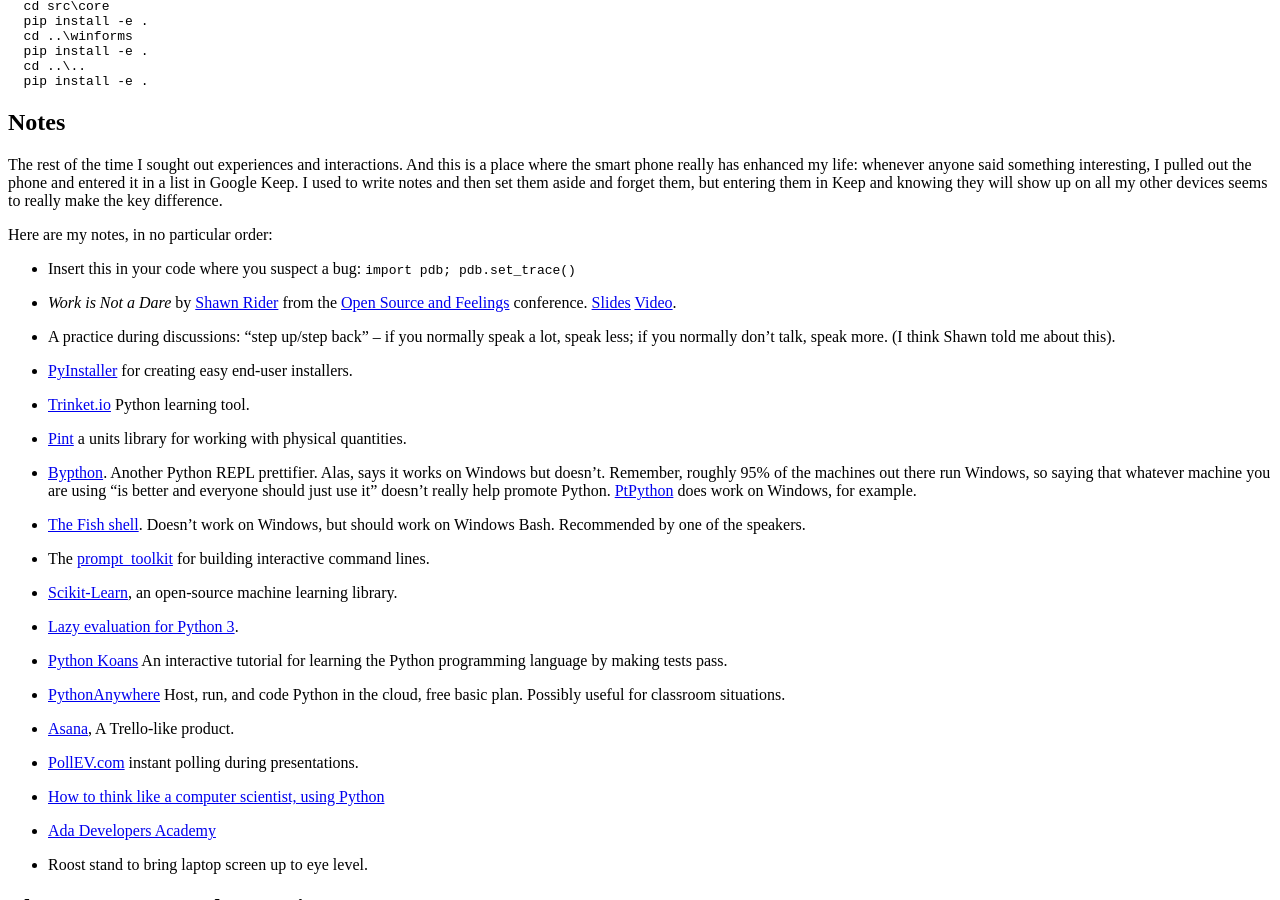
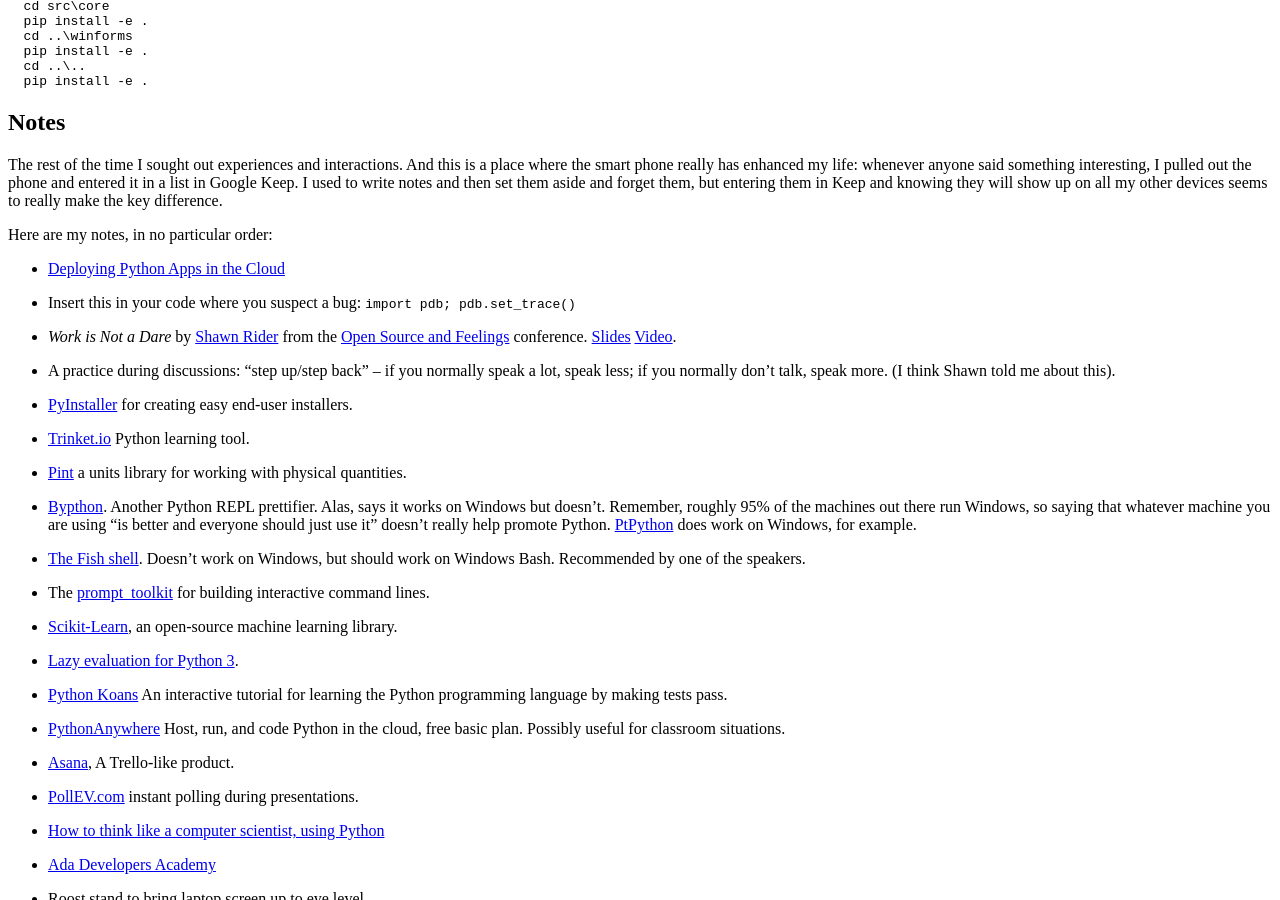
Before and after one commit to djaus2/BruceEckel.github.io, a Jekyll site: the page built from _posts/2017-05-30-pycon-2017.md, in a window 1280 px wide and 900 px high, scrolled down 3009 px. Built offline with Jekyll 4.4.1, drawn with Linux system fonts in a browser that asks for light colours; comment, search, counter and statistics services are not loaded.

Commit message:
Added Youtube link

```diff
--- a/_posts/2017-05-30-pycon-2017.md
+++ b/_posts/2017-05-30-pycon-2017.md
@@ -267,6 +267,8 @@ seems to really make the key difference.
 
 Here are my notes, in no particular order:
 
+- [Deploying Python Apps in the Cloud](https://www.youtube.com/watch?v=vGphzPLemZE)
+
 - Insert this in your code where you suspect a bug: `import pdb; pdb.set_trace()`
 
 - *Work is Not a Dare* by [Shawn Rider](http://shawnrider.com/) from
```
